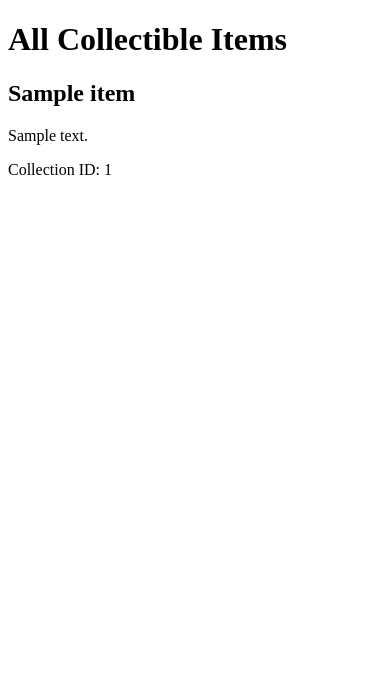
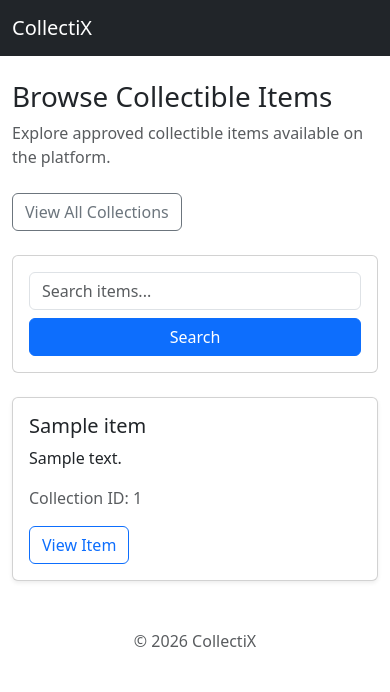
Before and after one commit to 1celatte/CollectiX, a Flask app: page /browse/items in a window 390 px wide. Shown: the top 692 px of the page. Run offline with Flask 3, Linux system fonts and the light colour scheme; tables that the repository leaves empty hold one stand-in row (values such as "Sample post").

Commit message:
Connect browse pages to base template

```diff
--- a/app/browse/routes.py
+++ b/app/browse/routes.py
@@ -17,7 +17,7 @@ def browse_page():
     #Start with approved public collections
     collections_query = Collection.query.filter_by(
         status="approved"
-        )
+    )
 
     #Search by collection name
     if query:
@@ -45,17 +45,31 @@ def browse_page():
             Collection.created_at.desc()
         )
 
-    #Run the database query
+    #Run the collection query
     collections = collections_query.all()
 
-    #Send all the collections(results) to HTML page
+    #Get categories from approved collections
+    categories = [
+        row[0]
+        for row in Collection.query.with_entities(
+            Collection.category
+        ).filter(
+            Collection.status == "approved",
+            Collection.category.isnot(None)
+        ).distinct().order_by(
+            Collection.category
+        ).all()
+    ]
+
     return render_template(
         "browse/browse.html",
         collections=collections,
         query=query,
         category=category,
-        sort=sort
+        sort=sort,
+        categories=categories
     )
+
 
 #Display and search approved collectible items
 @browse_bp.route("/items")
--- a/app/templates/browse/items.html
+++ b/app/templates/browse/items.html
@@ -1,26 +1,93 @@
-<!DOCTYPE html>
-<html lang="en">
+{% extends "base.html" %}
 
-<head>
-    <meta charset="UTF-8">
-    <meta name="viewport" content="width=device-width, initial-scale=1.0">
+{% block title %}
+Browse Items - CollectiX
+{% endblock %}
 
-    <title>All Items - CollectiX</title>
-</head>
+{% block content %}
 
-<body>
-    <h1>All Collectible Items</h1>
+<!--Page heading-->
+<h1 class="mb-2">Browse Collectible Items</h1>
+
+<!--Page description-->
+<p class="text-muted mb-4">
+    Explore approved collectible items available on the platform.
+</p>
+
+<!--Link back to collections-->
+<a href="{{ url_for('browse.browse_page') }}" class="btn btn-outline-secondary mb-4">
+    View All Collections
+</a>
+
+<!--Search items by keyword-->
+<form method="GET" action="{{ url_for('browse.browse_items') }}" class="card p-3 mb-4">
+    <div class="row g-2">
+
+        <!--Search box-->
+        <div class="col-md-9">
+            <input type="text" name="q" class="form-control" placeholder="Search items..." value="{{ query }}">
+        </div>
+
+        <!--Search button-->
+        <div class="col-md-3">
+            <button type="submit" class="btn btn-primary w-100">
+                Search
+            </button>
+        </div>
+
+    </div>
+</form>
+
+<!--Item results-->
+<div class="row g-4">
+
     {% if items %}
-        {% for item in items %}
-            <div>
-                <h2>{{ item.name }}</h2>
-                <p>{{ item.description or "No description available." }}</p>
-                <p>Collection ID: {{ item.collection_id }}</p>
+
+    {% for item in items %}
+
+    <div class="col-md-4">
+        <div class="card h-100 shadow-sm">
+
+            <div class="card-body">
+
+                <!--Item name-->
+                <h5 class="card-title">
+                    {{ item.name }}
+                </h5>
+
+                <!--Item description-->
+                <p class="card-text">
+                    {{ item.description or "No description available." }}
+                </p>
+
+                <!--Related collection-->
+                <p class="text-muted">
+                    Collection ID: {{ item.collection_id }}
+                </p>
+
+                <!--Temporary details button-->
+                <a href="#" class="btn btn-outline-primary">
+                    View Item
+                </a>
+
             </div>
-        {% endfor %}
+
+        </div>
+    </div>
+
+    {% endfor %}
+
     {% else %}
-        <p>No approved collectible items are available yet!</p>
+
+    <!--Message when no items exist-->
+    <div class="col-12">
+        <p class="text-muted">
+            No approved collectible items are available yet!
+        </p>
+    </div>
+
     {% endif %}
-</body>
 
-</html>
+</div>
+
+{% endblock %}
```
Also changed, not shown: app/templates/browse/browse.html (+31 -52 lines).
